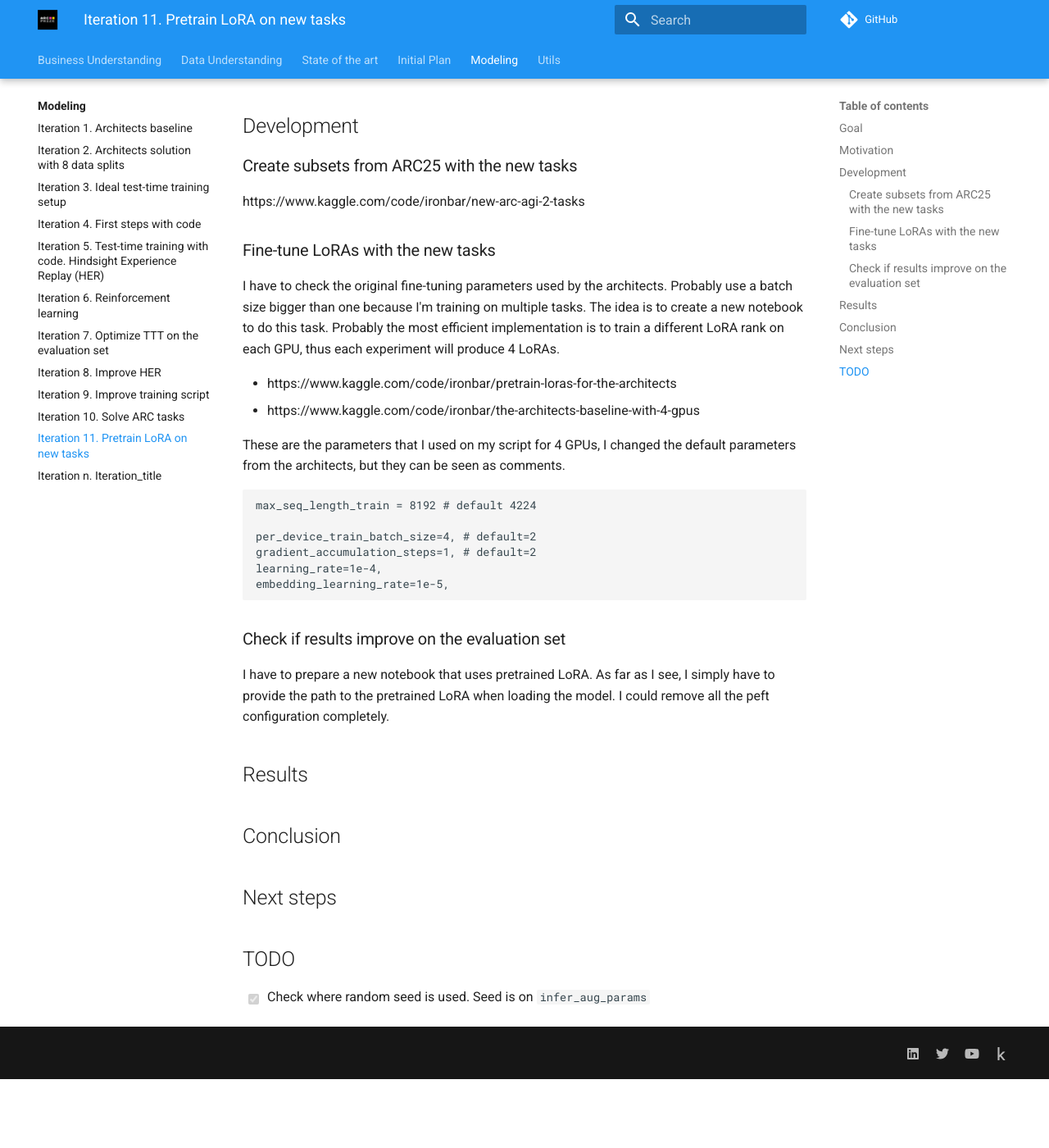
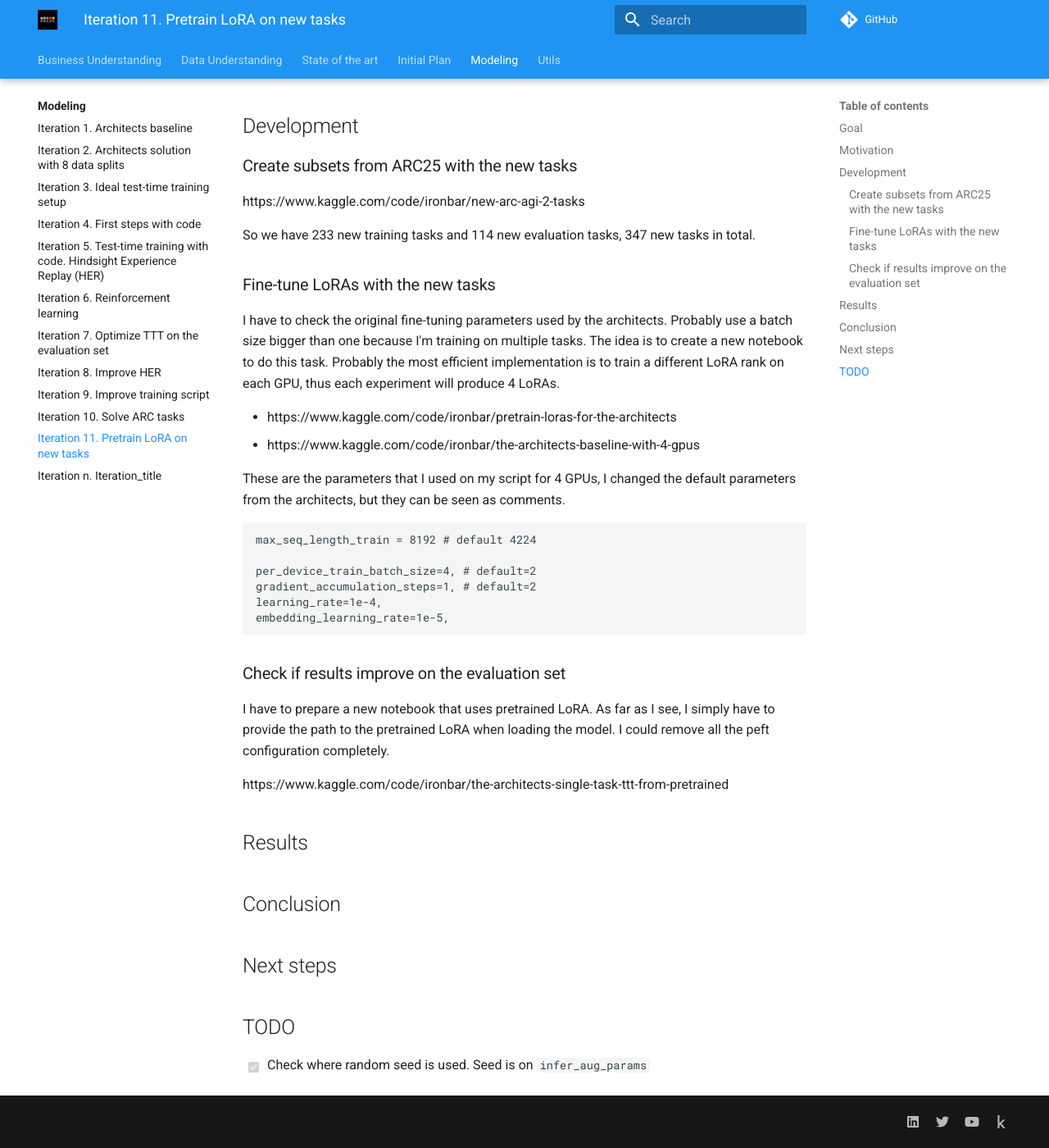
Before and after one commit to ironbar/arc25, an MkDocs documentation site: the page built from docs/modeling/Iteration_11_pretrain_lora_on_new_tasks.md, in a window 1280 px wide and 1400 px high, scrolled down 586 px. Shown: the whole window at 82% size. Built offline with MkDocs 1.6.1 and Material for MkDocs 9.7.7, drawn with Linux system fonts in a browser that asks for light colours; comment, search, counter and statistics services are not loaded; before the commit the page ends 1902 px from its top, so only the background shows below that.

Commit message:
enhance documentation: add details on new training and evaluation tasks; update links for pretrained LoRA

```diff
--- a/docs/modeling/Iteration_11_pretrain_lora_on_new_tasks.md
+++ b/docs/modeling/Iteration_11_pretrain_lora_on_new_tasks.md
@@ -17,6 +17,8 @@ On my experiments during ARC24 I already noticed that it was better to fine-tune
 ### Create subsets from ARC25 with the new tasks
 
 https://www.kaggle.com/code/ironbar/new-arc-agi-2-tasks
+
+So we have 233 new training tasks and 114 new evaluation tasks, 347 new tasks in total.
 
 ### Fine-tune LoRAs with the new tasks
 
@@ -44,6 +46,8 @@ embedding_learning_rate=1e-5,
 
 I have to prepare a new notebook that uses pretrained LoRA. As far as I see, I simply have to provide the path to the pretrained LoRA when loading the model. I could remove all the peft configuration completely.
 
+https://www.kaggle.com/code/ironbar/the-architects-single-task-ttt-from-pretrained
+
 ## Results
 
 ## Conclusion
```
